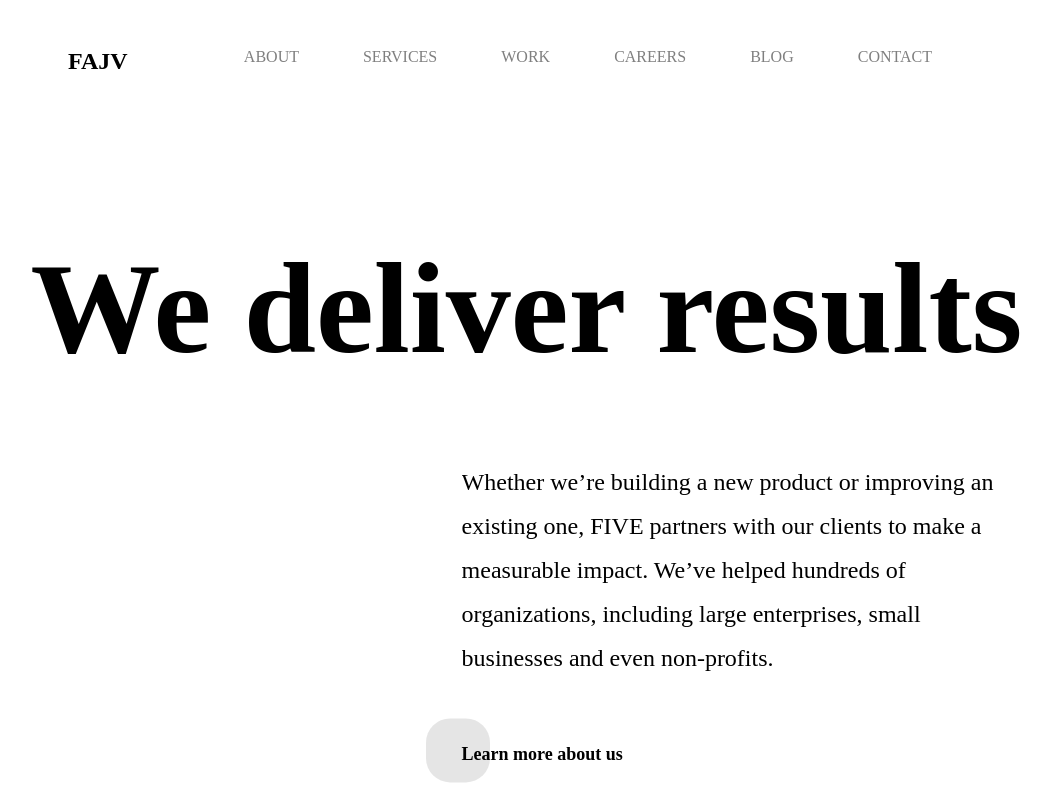
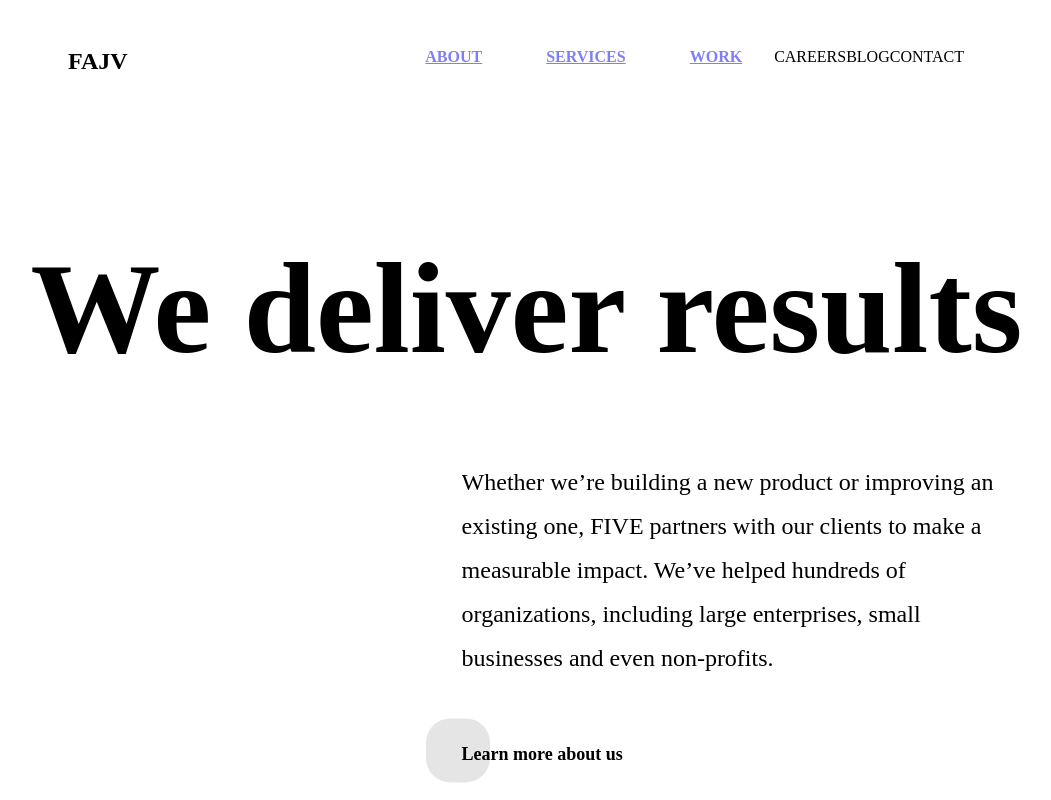
Before and after one commit to dhunjadi/five-clone, a React (Create React App) app: page / in a window 1280 px wide. Shown: the top 800 px of the page, without its empty margins (124-1175 px from the left). Built offline with nearby package versions, Linux system fonts and the light colour scheme; a web font is replaced by a local one.

Commit message:
Add files via upload

```diff
--- a/src/components/App.js
+++ b/src/components/App.js
@@ -9,33 +9,61 @@ import White from './White'
 
 function App() {
 
-  const [navTxtColor, setNavTxtColor] = useState('')
+  const [navColor, setNavColor] = useState({})
 
-
-
-  window.addEventListener('scroll', setNavTxtColor)
+  window.addEventListener('scroll', setNavColor)
 
   function handleNavTxtColor(){
-    if(window.scrollY === 0 && window.scrollY < 830) {
-      setNavTxtColor('black')
-    } else if(window.scrollY > 830 && window.scrollY <= 1930){
-      setNavTxtColor('#0a56ee')
-    } else if(window.scrollY > 1930 && window.scrollY <= 3020){
-      setNavTxtColor('#54deea')
-    } else if(window.scrollY > 3020 && window.scrollY <= 4030){
-      setNavTxtColor('#fa7500')
-    } else if(window.scrollY > 4030 && window.scrollY <= 5130){
-      setNavTxtColor('#e0e0e0')
-    } else if(window.scrollY > 5130 && window.scrollY <= 6520){
-      setNavTxtColor('#aee6cb')
-    } else if(window.scrollY > 6520 && window.scrollY <= 7600){
-      setNavTxtColor('#fff3b6')
-    } else if(window.scrollY > 7600 && window.scrollY <= 8700){
-      setNavTxtColor('#22354f')
-    } else if(window.scrollY > 8700 && window.scrollY <= 8930){
-      setNavTxtColor('#9b4459')
+    if(window.pageYOffset === 0 && window.scrollY < 830) {
+      setNavColor({
+        txt: 'black',
+        bg: 'white'
+      })
+    } else if(window.pageYOffset > 830 && window.pageYOffset <= 1930){
+      setNavColor({
+        txt: '#0a56ee',
+        bg: 'fbcf10;'
+      })
+    } else if(window.pageYOffset > 1930 && window.pageYOffset <= 3020){
+      setNavColor({
+        txt: '54deea',
+        bg: '#5b4099'
+      })
+    } else if(window.pageYOffset > 3020 && window.pageYOffset <= 4030){
+      setNavColor({
+        txt: '#fa7500',
+        bg: '#5e0541'
+      })
+    } else if(window.pageYOffset > 4030 && window.pageYOffset <= 5130){
+      setNavColor({
+        txt: '#e0e0e0',
+        bg: '#33332d'
+      })
+    } else if(window.pageYOffset > 5130 && window.pageYOffset <= 6520){
+      setNavColor({
+        txt: '#aee6cb',
+        bg: '#033068'
+      })
+    } else if(window.pageYOffset > 6520 && window.pageYOffset <= 7600){
+      setNavColor({
+        txt: '#fff3b6',
+        bg: '#55a475'
+      })
+    } else if(window.pageYOffset > 7600 && window.pageYOffset <= 8700){
+      setNavColor({
+        txt: '#22354f',
+        bg: '#f2d3d3'
+      })
+    } else if(window.pageYOffset > 8700 && window.pageYOffset <= 9800){
+      setNavColor({
+        txt: '#9b4459',
+        bg: '#96d8f4;'
+      })
     } else {
-      setNavTxtColor('black')
+      setNavColor({
+        txt: 'black',
+        bg: 'white'
+      })
     }
   }
 
@@ -47,7 +75,7 @@ function App() {
     <div className="App">
       <main>
         <Navbar
-          navTxtColor={navTxtColor}
+          navColor={navColor}
         />
         <White />
         <Sections />
--- a/src/components/Navbar.jsx
+++ b/src/components/Navbar.jsx
@@ -1,20 +1,36 @@
 import React from 'react'
 
 export default function Navbar(props) {
+
+    let scroll = window.pageYOffset
+    const nav = document.getElementById('navbar')
+
+    window.addEventListener('scroll', ()=>{
+        let scrolled = window.pageYOffset
+
+        if(scrolled > scroll){
+            document.getElementById('navbar').style.top='-100px'
+        } else {
+            document.getElementById('navbar').style.top='0px'
+        }
+        scroll = window.pageYOffset
+    })
+
+
     return (
-        <nav style={{backgroundColor: props.navBgColor}}>
+        <nav id='navbar' style={{ backgroundColor: props.navColor.bg }}>
             <div className="logo">
-                <h1 style={{color: props.navTxtColor}}>FAJV</h1>
+                <h1 style={{ color: props.navColor.txt }}>FAJV</h1>
             </div>
             <div className="links">
-            <ul>
-                <li style={{color: props.navTxtColor}}>ABOUT</li>
-                <li style={{color: props.navTxtColor}}>SERVICES</li>
-                <li style={{color: props.navTxtColor}}>WORK</li>
-                <li style={{color: props.navTxtColor}}>CAREERS</li>
-                <li style={{color: props.navTxtColor}}>BLOG</li>
-                <li style={{color: props.navTxtColor}}>CONTACT</li>
-            </ul>
+                <ul>
+                    <li style={{ color: props.navColor.txt }}> <a href="/">ABOUT</a></li>
+                    <li style={{ color: props.navColor.txt }}> <a href="/">SERVICES</a></li>
+                    <li style={{ color: props.navColor.txt }}> <a href="/">WORK</a></li>
+                    <li style={{ color: props.navColor.txt }}>CAREERS</li>
+                    <li style={{ color: props.navColor.txt }}>BLOG</li>
+                    <li style={{ color: props.navColor.txt }}>CONTACT</li>
+                </ul>
             </div>
 
         </nav>
--- a/src/styles.css
+++ b/src/styles.css
@@ -9,14 +9,24 @@
 
 /* NAVBAR */
 
-nav {
-    background-color: transparent;
+#navbar {
     width: 100%;
     position: fixed;
+    top: 0;
     display: flex;
     flex-direction: row;
     justify-content: space-between;
     padding: 48px 12rem 24px 12rem;
+    z-index: 99;
+    transition: all 0.2s ease;
+}
+
+.scroll-up{
+    top: 0;
+}
+
+.scroll-down{
+    top: -100px;
 }
 
 .links ul {
@@ -26,12 +36,14 @@ nav {
     justify-content: space-between;
 }
 
-.links ul li {
+.links ul li a{
     margin: 0 32px 0;
     opacity: 0.5;
+    cursor: pointer;
+    font-weight: 700;
 }
 
-.links ul li:hover {
+.links ul li a:hover {
     opacity: 1;
     transition: opacity 0.5s;
 }
@@ -96,7 +108,7 @@ nav {
 }
 
 .white-button-hover {
-    z-index: 98;
+    z-index: 2;
     width: 64px;
     height: 64px;
     position: absolute;
@@ -111,8 +123,8 @@ nav {
 
 .btn-container:hover .white-button-hover {
     background-position: right bottom;
-    opacity: 1;
-    width: 192px;
+    opacity: 0.6;
+    width: 220px;
 }
 
 .btn-container:hover span {
```
